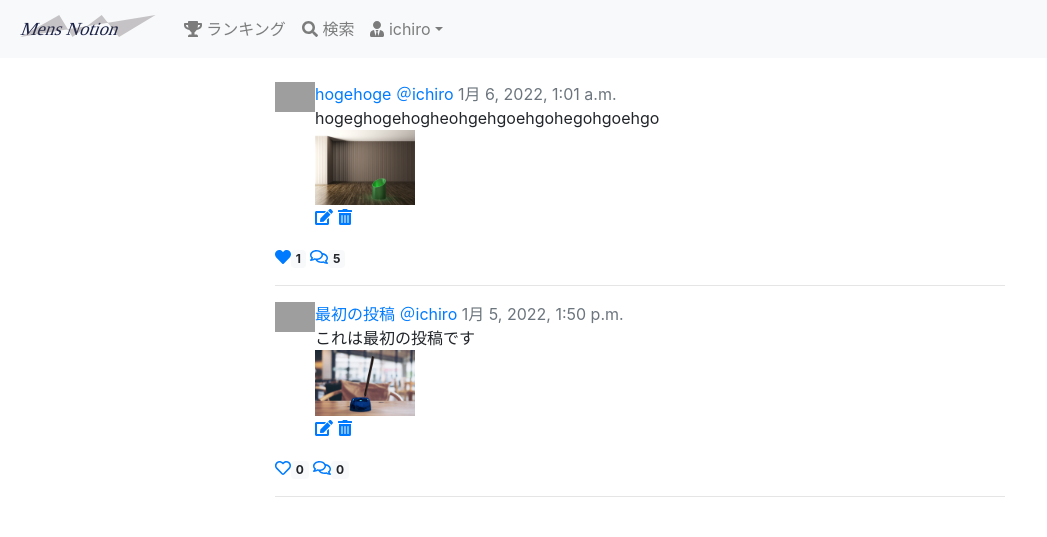
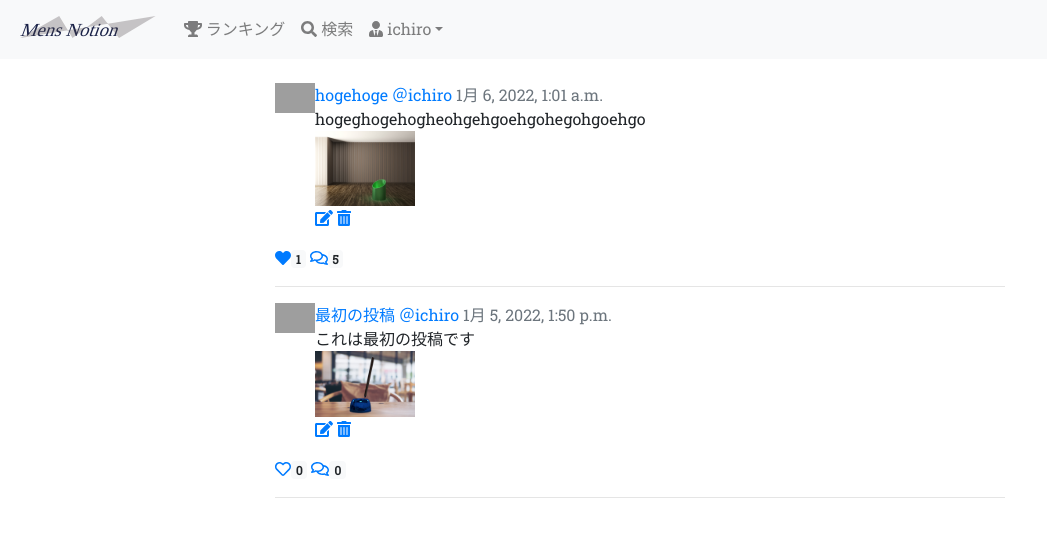
Before and after one commit to 1f101802780/MensNotion, a Django app: page / in a window 1280 px wide. Shown: the top 537 px of the page, without its empty margins (0-1047 px from the left). Run offline with Django 3.2, Linux system fonts and the light colour scheme; a user stored in the database is signed in; data comes from the database, SQL or seed files in the repository; data that the repository does not hold is empty; some libraries are stand-ins or nearby versions; grey boxes are pictures that could not be loaded.

Commit message:
change font

```diff
--- a/groomings/templates/groomings/base.html
+++ b/groomings/templates/groomings/base.html
@@ -6,6 +6,9 @@
         <meta name="viewport" content="width=device-width, initial-scale=1, shrink-to-fit=no">
         <link rel="stylesheet" href="https://stackpath.bootstrapcdn.com/bootstrap/4.5.0/css/bootstrap.min.css" integrity="sha384-9aIt2nRpC12Uk9gS9baDl411NQApFmC26EwAOH8WgZl5MYYxFfc+NcPb1dKGj7Sk" crossorigin="anonymous">
         <link rel="stylesheet" type="text/css" href="{% static 'base.css' %}">
+        <link rel="preconnect" href="https://fonts.googleapis.com">
+        <link rel="preconnect" href="https://fonts.gstatic.com" crossorigin>
+        <link href="https://fonts.googleapis.com/css2?family=Roboto+Slab&display=swap" rel="stylesheet">
         <title>{% block title %}{% endblock %}</title>
     </head>
     <body>
--- a/static/base.css
+++ b/static/base.css
@@ -1,3 +1,8 @@
+html, body{
+    font-family: 'Roboto Slab', serif;
+}
+
+
 .dropdown-menu .visited{
     color: gray;
 }
```
